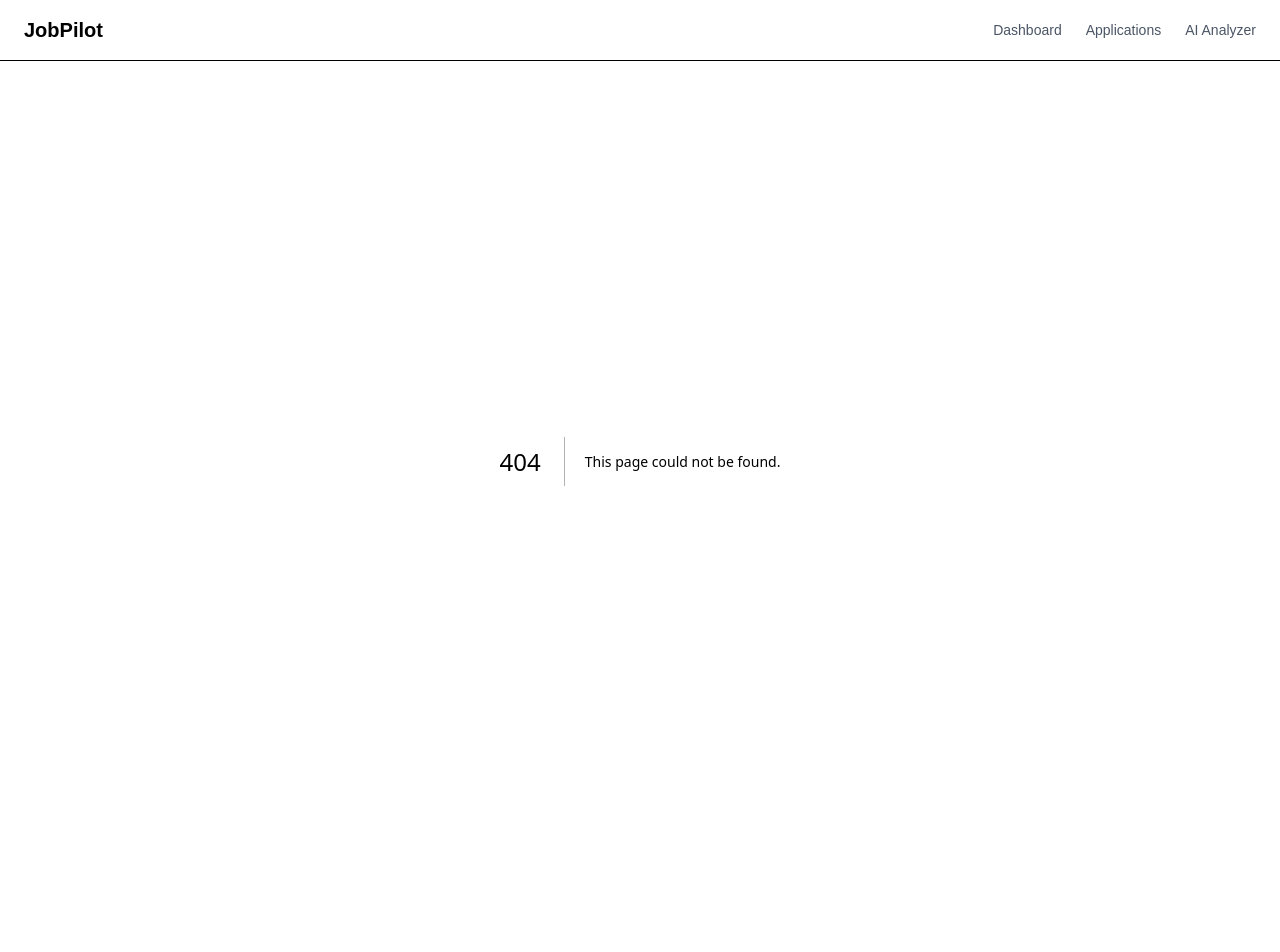
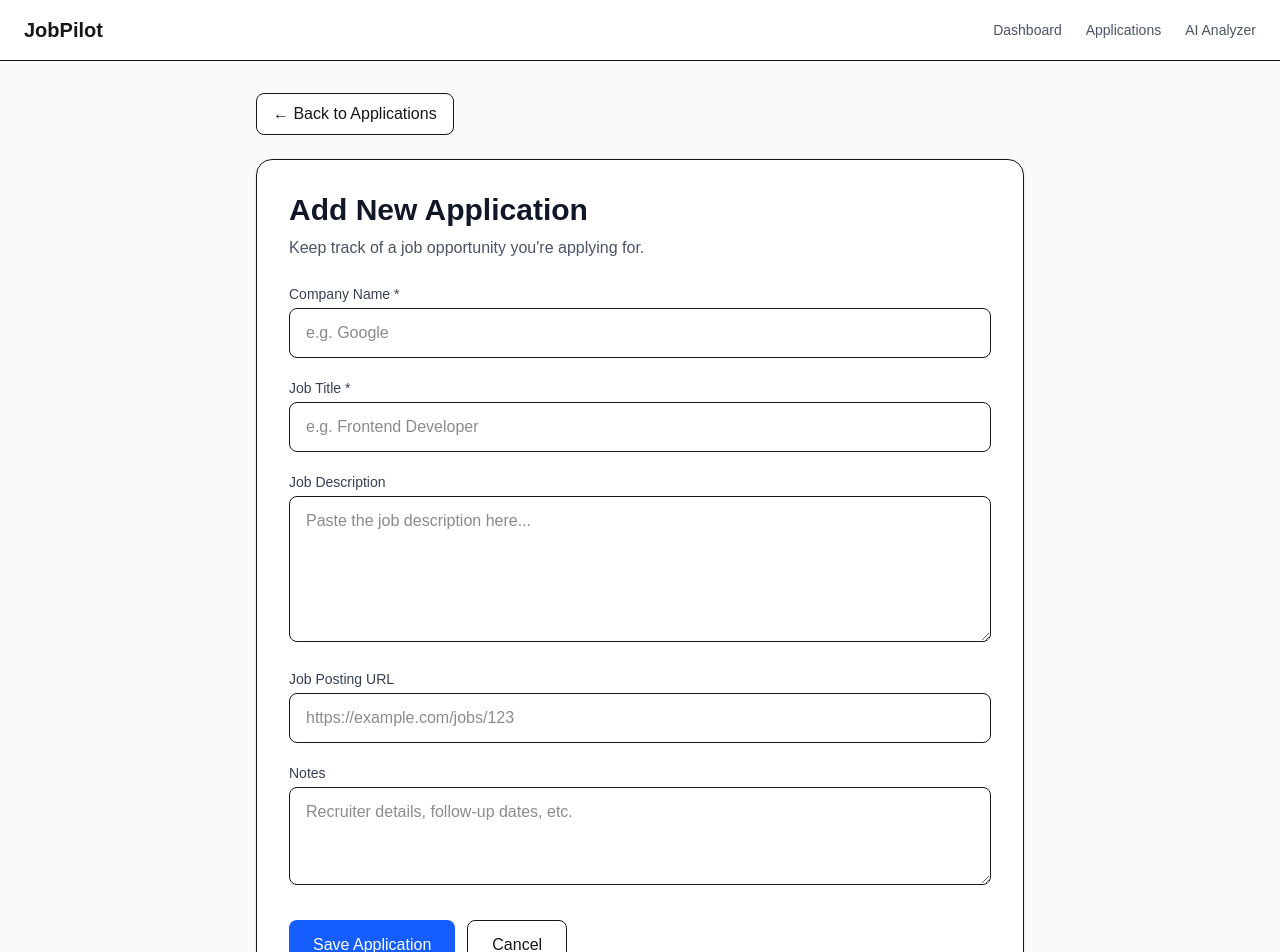
Before and after one commit to Deepanshi-Srivastava2004/AI-Powered-Job-Application-Tracker, a Next.js app: page /applications/new in a window 1280 px wide. Before the commit this address had no page. Shown: the top 952 px of the page. Before the commit the page ends 861 px from the top, so only its background shows below. Built offline with nearby package versions, Linux system fonts and the light colour scheme.

Commit message:
Complete add application feature

```diff
--- /dev/null
+++ b/app/applications/new/page.tsx
@@ -0,0 +1,230 @@
+
+"use client";
+
+import { useState } from "react";
+import { useRouter } from "next/navigation";
+
+export default function NewApplicationPage() {
+  const router = useRouter();
+
+  // Stores the values entered in the form.
+  const [formData, setFormData] = useState({
+    company: "",
+    jobTitle: "",
+    jobDescription: "",
+    jobUrl: "",
+    notes: "",
+  });
+
+  // Tracks whether the form is saving.
+  const [saving, setSaving] = useState(false);
+
+  // Displays errors if the application cannot be saved.
+  const [error, setError] = useState("");
+
+  // Sends the form data to our existing POST API.
+  async function handleSubmit(event: React.FormEvent<HTMLFormElement>) {
+    event.preventDefault();
+
+    setSaving(true);
+    setError("");
+
+    try {
+      const response = await fetch("/api/applications", {
+        method: "POST",
+        headers: {
+          "Content-Type": "application/json",
+        },
+        body: JSON.stringify(formData),
+      });
+
+      const result = await response.json();
+
+      if (!response.ok || !result.success) {
+        throw new Error(
+          result.message || "Could not save the application.",
+        );
+      }
+
+      // Return to the list after the application is saved.
+      router.push("/applications");
+      router.refresh();
+    } catch (err) {
+      setError(
+        err instanceof Error
+          ? err.message
+          : "Something went wrong. Please try again.",
+      );
+    } finally {
+      setSaving(false);
+    }
+  }
+
+  return (
+    <main className="min-h-screen bg-gray-50 px-4 py-8 md:px-8">
+      <div className="mx-auto max-w-3xl">
+        <button
+          type="button"
+          onClick={() => router.push("/applications")}
+          className="mb-6 rounded-lg border bg-white px-4 py-2 hover:bg-gray-100"
+        >
+          ← Back to Applications
+        </button>
+
+        <div className="rounded-2xl border bg-white p-6 shadow-sm md:p-8">
+          <h1 className="text-3xl font-bold text-gray-900">
+            Add New Application
+          </h1>
+
+          <p className="mt-2 text-gray-600">
+            Keep track of a job opportunity you're applying for.
+          </p>
+
+          {error && (
+            <p
+              role="alert"
+              className="mt-5 rounded-lg bg-red-50 p-4 text-red-700"
+            >
+              {error}
+            </p>
+          )}
+
+          <form onSubmit={handleSubmit} className="mt-6 space-y-5">
+            <div>
+              <label
+                htmlFor="company"
+                className="mb-1 block text-sm font-medium text-gray-700"
+              >
+                Company Name *
+              </label>
+
+              <input
+                id="company"
+                required
+                value={formData.company}
+                onChange={(event) =>
+                  setFormData({
+                    ...formData,
+                    company: event.target.value,
+                  })
+                }
+                placeholder="e.g. Google"
+                className="w-full rounded-lg border px-4 py-3 outline-none focus:border-blue-500"
+              />
+            </div>
+
+            <div>
+              <label
+                htmlFor="jobTitle"
+                className="mb-1 block text-sm font-medium text-gray-700"
+              >
+                Job Title *
+              </label>
+
+              <input
+                id="jobTitle"
+                required
+                value={formData.jobTitle}
+                onChange={(event) =>
+                  setFormData({
+                    ...formData,
+                    jobTitle: event.target.value,
+                  })
+                }
+                placeholder="e.g. Frontend Developer"
+                className="w-full rounded-lg border px-4 py-3 outline-none focus:border-blue-500"
+              />
+            </div>
+
+            <div>
+              <label
+                htmlFor="jobDescription"
+                className="mb-1 block text-sm font-medium text-gray-700"
+              >
+                Job Description
+              </label>
+
+              <textarea
+                id="jobDescription"
+                rows={5}
+                value={formData.jobDescription}
+                onChange={(event) =>
+                  setFormData({
+                    ...formData,
+                    jobDescription: event.target.value,
+                  })
+                }
+                placeholder="Paste the job description here..."
+                className="w-full rounded-lg border px-4 py-3 outline-none focus:border-blue-500"
+              />
+            </div>
+
+            <div>
+              <label
+                htmlFor="jobUrl"
+                className="mb-1 block text-sm font-medium text-gray-700"
+              >
+                Job Posting URL
+              </label>
+
+              <input
+                id="jobUrl"
+                type="url"
+                value={formData.jobUrl}
+                onChange={(event) =>
+                  setFormData({
+                    ...formData,
+                    jobUrl: event.target.value,
+                  })
+                }
+                placeholder="https://example.com/jobs/123"
+                className="w-full rounded-lg border px-4 py-3 outline-none focus:border-blue-500"
+              />
+            </div>
+
+            <div>
+              <label
+                htmlFor="notes"
+                className="mb-1 block text-sm font-medium text-gray-700"
+              >
+                Notes
+              </label>
+
+              <textarea
+                id="notes"
+                rows={3}
+                value={formData.notes}
+                onChange={(event) =>
+                  setFormData({
+                    ...formData,
+                    notes: event.target.value,
+                  })
+                }
+                placeholder="Recruiter details, follow-up dates, etc."
+                className="w-full rounded-lg border px-4 py-3 outline-none focus:border-blue-500"
+              />
+            </div>
+
+            <div className="flex flex-wrap gap-3 pt-2">
+              <button
+                type="submit"
+                disabled={saving}
+                className="rounded-lg bg-blue-600 px-6 py-3 font-medium text-white hover:bg-blue-700 disabled:opacity-60"
+              >
+                {saving ? "Saving..." : "Save Application"}
+              </button>
+
+              <button
+                type="button"
+                onClick={() => router.push("/applications")}
+                className="rounded-lg border px-6 py-3 font-medium hover:bg-gray-50"
+              >
+                Cancel
+              </button>
+            </div>
+          </form>
+        </div>
+      </div>
+    </main>
+  );
+}
--- a/app/applications/page.tsx
+++ b/app/applications/page.tsx
@@ -205,13 +205,15 @@ export default function ApplicationsPage() {
     <main className="min-h-screen bg-gray-50 px-4 py-8 md:px-8">
       <div className="mx-auto max-w-5xl">
         <div className="flex flex-col justify-between gap-4 sm:flex-row sm:items-center">
-          <div>
-            <h1 className="text-3xl font-bold text-gray-900">
-              My Applications
-            </h1>
-            <p className="mt-2 text-gray-600">
-              View and manage your tracked job applications.
-            </p>
+          <div className="flex items-center justify-between gap-4">
+            <h1 className="text-3xl font-bold">My Applications</h1>
+
+            <button
+              onClick={() => router.push("/applications/new")}
+              className="rounded-lg bg-blue-600 px-4 py-2 font-medium text-white transition hover:bg-blue-700"
+            >
+              + Add Application
+            </button>
           </div>
 
           <button
```
